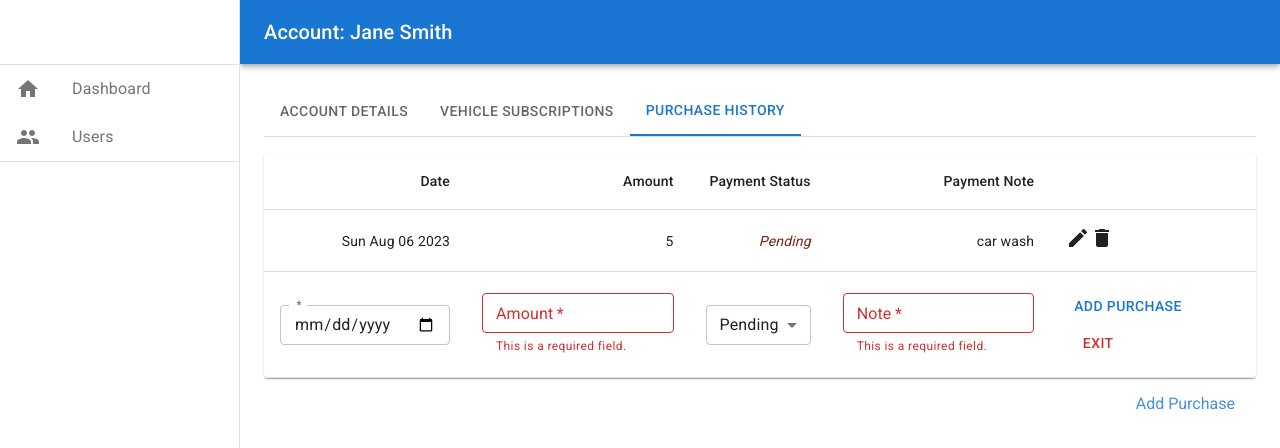
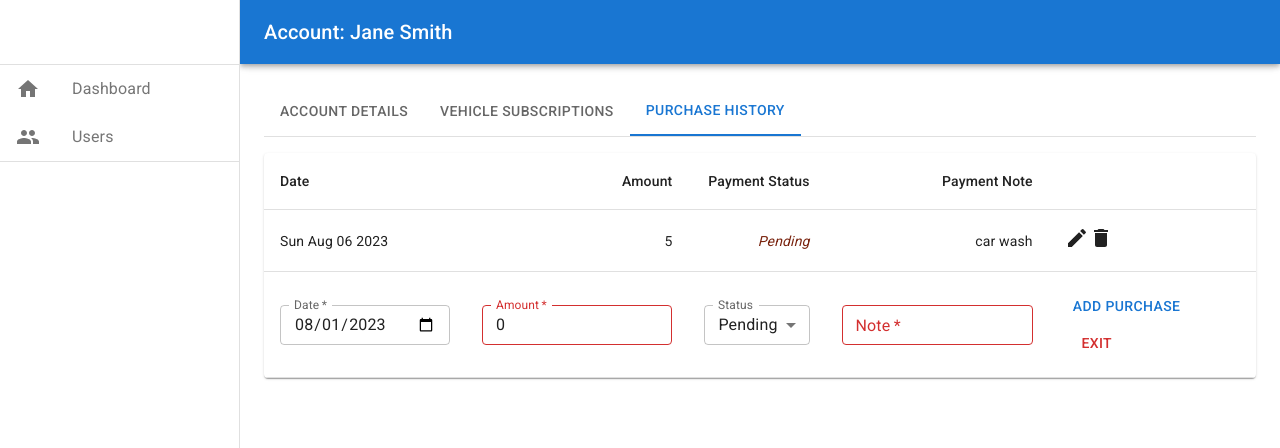
Before and after one commit to kpatterson395/customer_service_portal, a React (Create React App) app: page /users/purchases/8321c2f8-3007-11ee-be56-0242ac120002 in a window 1280 px wide. Both pictures are taken after a click on the element "Add Purchase". Shown: the top 448 px of the page. Built offline with nearby package versions, Linux system fonts and the light colour scheme.

Commit message:
fix date strucutre and select labels

```diff
--- a/src/AddFormRow.js
+++ b/src/AddFormRow.js
@@ -5,6 +5,8 @@ import Button from "@mui/material/Button";
 import { capitalizeFirst } from "./helpers";
 import Select from "@mui/material/Select";
 import MenuItem from "@mui/material/MenuItem";
+import InputLabel from "@mui/material/InputLabel";
+import FormControl from "@mui/material/FormControl";
 
 const AddFormRow = ({ formType, items, handleSubmit, setShowAdd, showAdd }) => {
   let keys = Object.keys(items);
@@ -21,10 +23,13 @@ const AddFormRow = ({ formType, items, handleSubmit, setShowAdd, showAdd }) => {
   const statusSelect = (key) => {
     return (
       <TableCell key={key} align="right">
+        <FormControl>
+          <InputLabel id="status-select-label">Status</InputLabel>
           <Select
             size="small"
             aria-label="transaction status"
             id="status-select"
+            labelId="status-select-label"
             value={items[key].value}
             label="Status"
             error={items[key].value.length < 1}
@@ -38,31 +43,34 @@ const AddFormRow = ({ formType, items, handleSubmit, setShowAdd, showAdd }) => {
             </MenuItem>
             \
           </Select>
+        </FormControl>
       </TableCell>
     );
   };
 
   return (
     <TableRow>
-      {keys.map((key) => {
+      {keys.map((key, i) => {
         let type = "text";
         if (key === "amount") type = "number";
         if (key === "date") type = "date";
         if (key === "status") {
           return statusSelect(key);
         }
+        let align = i !== 0 ? "right" : "inherit";
+
         return (
-          <TableCell key={key} align="right">
+          <TableCell key={key} align={align}>
             <TextField
               size="small"
               id="outlined-required"
               type={type}
               required
-              label={key !== "date" && capitalizeFirst(key)}
+              label={capitalizeFirst(key)}
               value={items[key].value}
               error={!items[key].value}
               onChange={(e) => items[key].fn(e.target.value)}
-              helperText={!items[key].value && "This is a required field."}
+              // helperText={!items[key].value && "This is a required field."}
             />
           </TableCell>
         );
--- a/src/EditableForm.js
+++ b/src/EditableForm.js
@@ -5,6 +5,8 @@ import Button from "@mui/material/Button";
 import { capitalizeFirst } from "./helpers";
 import Select from "@mui/material/Select";
 import MenuItem from "@mui/material/MenuItem";
+import InputLabel from "@mui/material/InputLabel";
+import FormControl from "@mui/material/FormControl";
 
 const EditableForm = ({ editItems, setEditItems, handleSubmitChanges }) => {
   let items = Object.keys(editItems).filter((x) => x !== "id");
@@ -20,6 +22,8 @@ const EditableForm = ({ editItems, setEditItems, handleSubmitChanges }) => {
   const statusSelect = (item) => {
     return (
       <TableCell key={item} align="right">
+        <FormControl>
+          <InputLabel id="status-select-label">Status</InputLabel>
           <Select
             size="small"
             aria-label="transaction status"
@@ -39,35 +43,45 @@ const EditableForm = ({ editItems, setEditItems, handleSubmitChanges }) => {
               Paid
             </MenuItem>
           </Select>
+        </FormControl>
       </TableCell>
     );
   };
 
+  const convertDate = (date) => {
+    let t = new Date(date);
+    return t.toISOString().split("T")[0];
+  };
+
   return (
     <TableRow key={editItems.id}>
-      {items.map((item) => {
+      {items.map((item, i) => {
         let type = "text";
+        let align = i !== 0 ? "right" : "inherit";
         if (item === "amount") type = "number";
         if (item === "date") type = "date";
+
         if (item === "status") {
           return statusSelect(item);
         }
         return (
-          <TableCell key={item} align="right">
+          <TableCell key={item} align={align}>
             <TextField
               size="small"
               id="outlined-required"
               type={type}
               label={capitalizeFirst(item)}
-              value={editItems[item]}
+              value={
+                type === "date" ? convertDate(editItems[item]) : editItems[item]
+              }
               error={editItems[item].length < 1}
               disabled={item === "amount"}
               onChange={(e) =>
                 setEditItems({ ...editItems, [item]: e.target.value })
               }
-              helperText={
-                editItems[item].length < 1 && "This is a required field."
-              }
+              // helperText={
+              //   editItems[item].length < 1 && "This is a required field."
+              // }
             />
           </TableCell>
         );
--- a/src/PurchaseHistory.js
+++ b/src/PurchaseHistory.js
@@ -29,9 +29,9 @@ const PurchaseHistory = () => {
   let user = users.find((x) => x.id === id);
 
   const [showAdd, setShowAdd] = useState(false);
-  const [newAmount, setNewAmount] = useState();
+  const [newAmount, setNewAmount] = useState(0);
   const [newNote, setNewNote] = useState("");
-  const [newDate, setNewDate] = useState(new Date());
+  const [newDate, setNewDate] = useState("2023-08-01");
   const [newStatus, setNewStatus] = useState("pending");
   const [editPurchase, setEditPurchase] = useState({});
   const [deleteId, setDeleteId] = useState();
@@ -62,8 +62,8 @@ const PurchaseHistory = () => {
         newPurchase: {
           date: new Date(newDate).toDateString(),
           amount: newAmount,
+          status: newStatus,
           note: newNote,
-          status: newStatus,
         },
       })
     );
@@ -71,7 +71,7 @@ const PurchaseHistory = () => {
     setNewAmount(0);
     setNewNote("");
     setNewDate("");
-    setNewStatus("");
+    setNewStatus("pending");
   };
 
   const handleSubmitChanges = () => {
@@ -87,7 +87,7 @@ const PurchaseHistory = () => {
         <Table sx={{ minWidth: 650 }} aria-label="simple table">
           <TableHead>
             <TableRow>
-              <TableCell align="right">Date</TableCell>
+              <TableCell>Date</TableCell>
               <TableCell align="right">Amount</TableCell>
               <TableCell align="right">Payment Status</TableCell>
               <TableCell align="right">Payment Note</TableCell>
@@ -109,7 +109,7 @@ const PurchaseHistory = () => {
                 }
                 return (
                   <TableRow key={p.id}>
-                    <TableCell align="right">{p.date}</TableCell>
+                    <TableCell>{p.date}</TableCell>
                     <TableCell align="right">{p.amount}</TableCell>
                     <TableCell align="right">
                       {p.status === "pending" ? (
@@ -160,10 +160,12 @@ const PurchaseHistory = () => {
           </TableBody>
         </Table>
       </TableContainer>
-      <div className="addItemButton" onClick={() => setShowAdd(!showAdd)}>
-        <p>Add Purchase</p>
-        {!showAdd && <AddCircleOutlineIcon />}
-      </div>
+      {!showAdd && (
+        <div className="addItemButton" onClick={() => setShowAdd(!showAdd)}>
+          <p>Add Purchase</p>
+          <AddCircleOutlineIcon />
+        </div>
+      )}
       <DeleteConfirm
         open={deleteOpen}
         onClose={handleDeleteClose}
--- a/src/redux/userData.js
+++ b/src/redux/userData.js
@@ -136,7 +136,7 @@ export const userDataSlice = createSlice({
       //if balance pending was removed, take out of overall balance
       if (foundPurchase.status === "pending") {
         foundUser.balance =
-          Number(foundUser.balance) - Number(foundPurchase.amountNumber);
+          Number(foundUser.balance) - Number(foundPurchase.amount);
       }
 
       state.users[foundIndex].purchase_history.splice(foundSubIndex, 1);
--- a/src/styles/App.css
+++ b/src/styles/App.css
@@ -13,6 +13,8 @@
 }
 
 .addItemButton {
+  width: 20%;
+  margin-left: 80%;
   display: flex;
   flex-direction: row;
   align-items: center;
```
Lines whose indentation alone changed are shown as unchanged.
